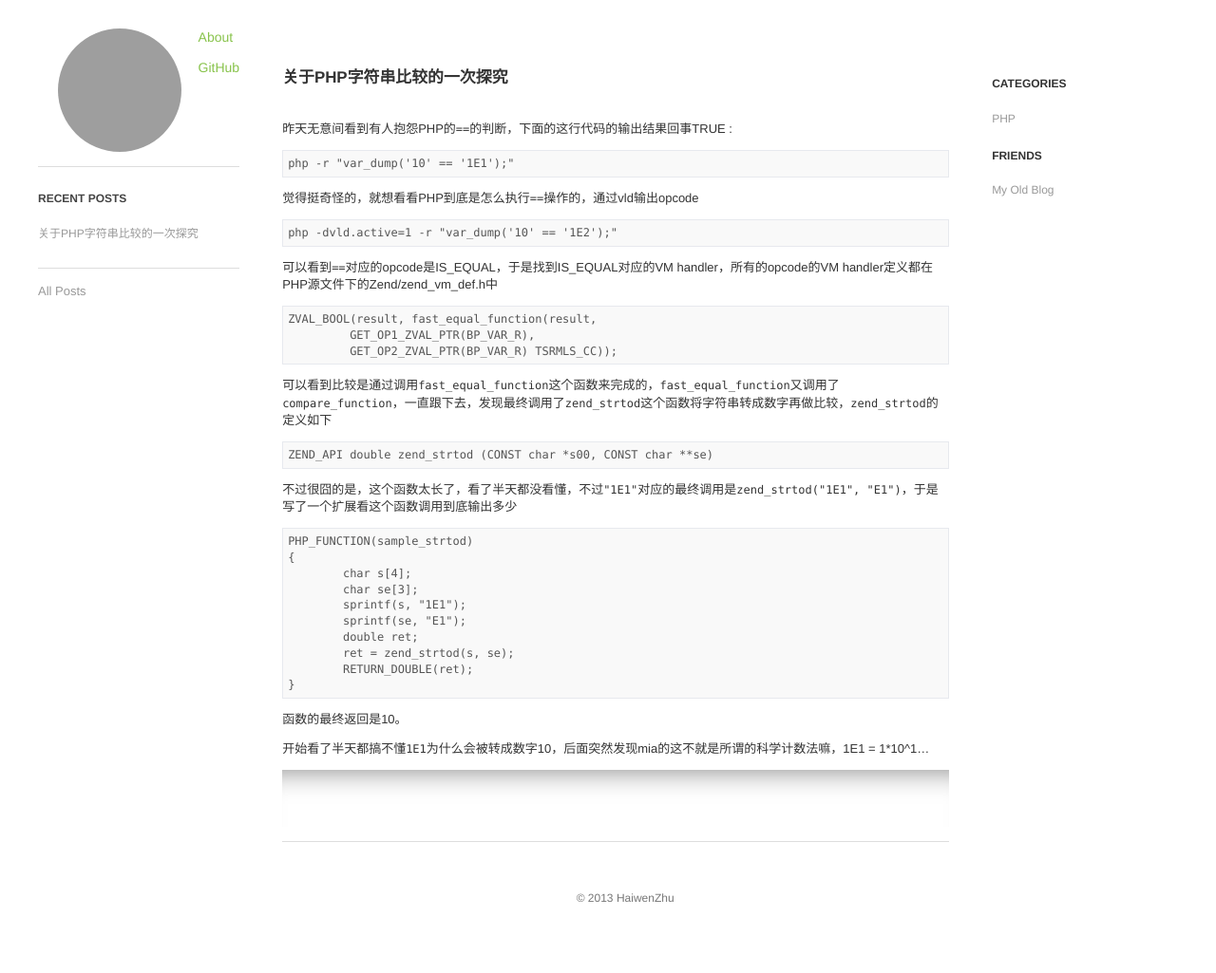
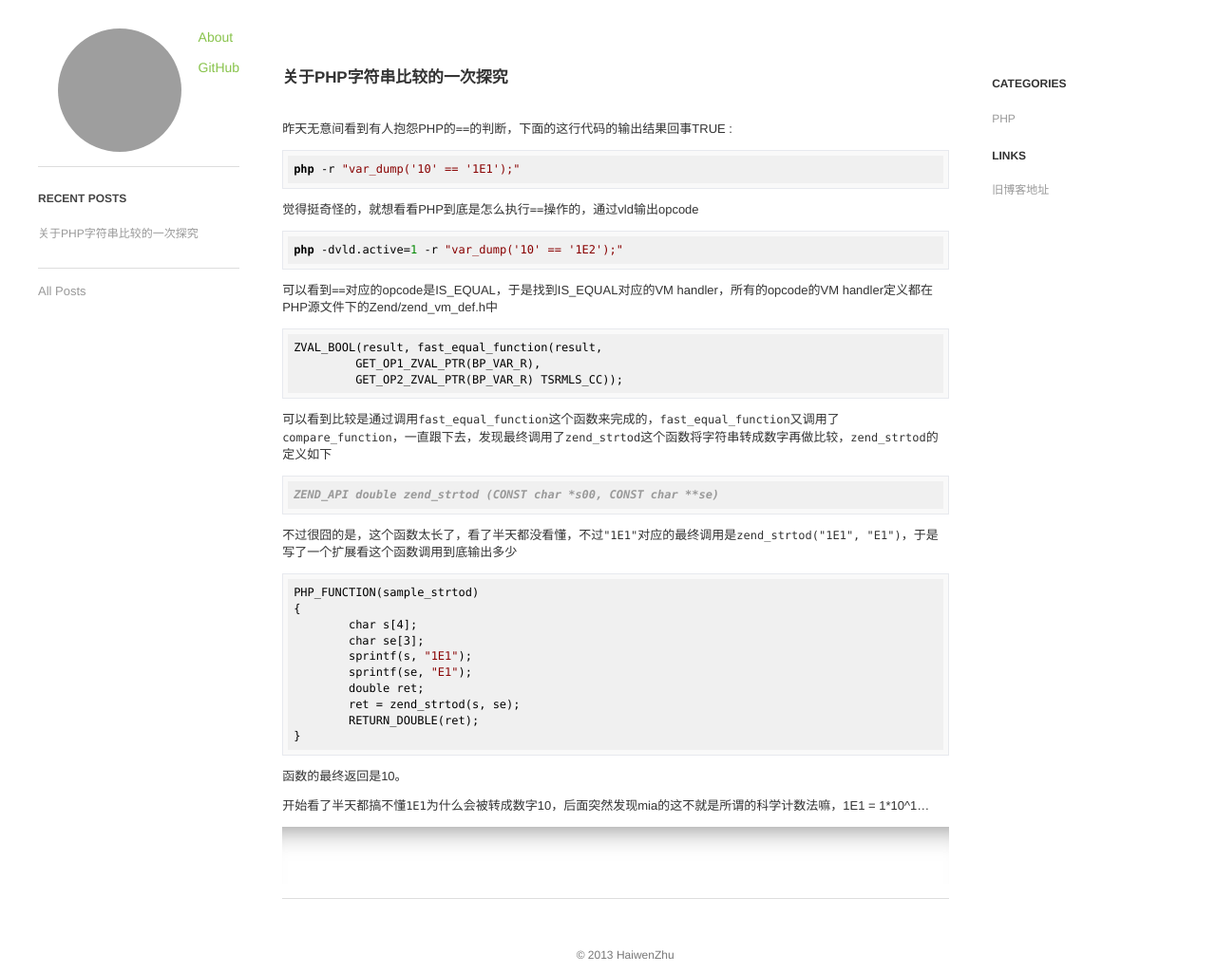
Before and after one commit to haiwenzhu/haiwenzhu.github.com, a Jekyll site: the page built from index.md, in a window 1280 px wide. Shown: the whole page at 95% size. Built offline with Jekyll 4.4.1, drawn with Linux system fonts in a browser that asks for light colours; Markdown is read by kramdown in place of the engine named in the settings; before the commit the page ends 965 px from its top, so only the background shows below that; grey boxes are pictures that could not be loaded.

Commit message:
add syntax

```diff
--- a/_includes/links.md
+++ b/_includes/links.md
@@ -1,4 +1,4 @@
-<div class="list_title">friends</div>
+<div class="list_title">Links</div>
 <ul class="content_list">
-  <li><a href="http://bug1874.com">My old blog</a></li>
+  <li><a href="http://bug1874.com">旧博客地址</a></li>
 </ul>
--- a/_layouts/default.html
+++ b/_layouts/default.html
@@ -4,6 +4,9 @@
   <title>{{ page.title }}</title>
   <link rel="stylesheet" type="text/css" href="/site.css"/>
   <link rel="stylesheet" type="text/css" href="/syntax.css"/>
+  <link rel="stylesheet" href="/styles/default.css">
+  <script src="/highlight.pack.js"></script>
+  <script>hljs.initHighlightingOnLoad();</script>
 </head>
 <body>
 <div id="main">
```
